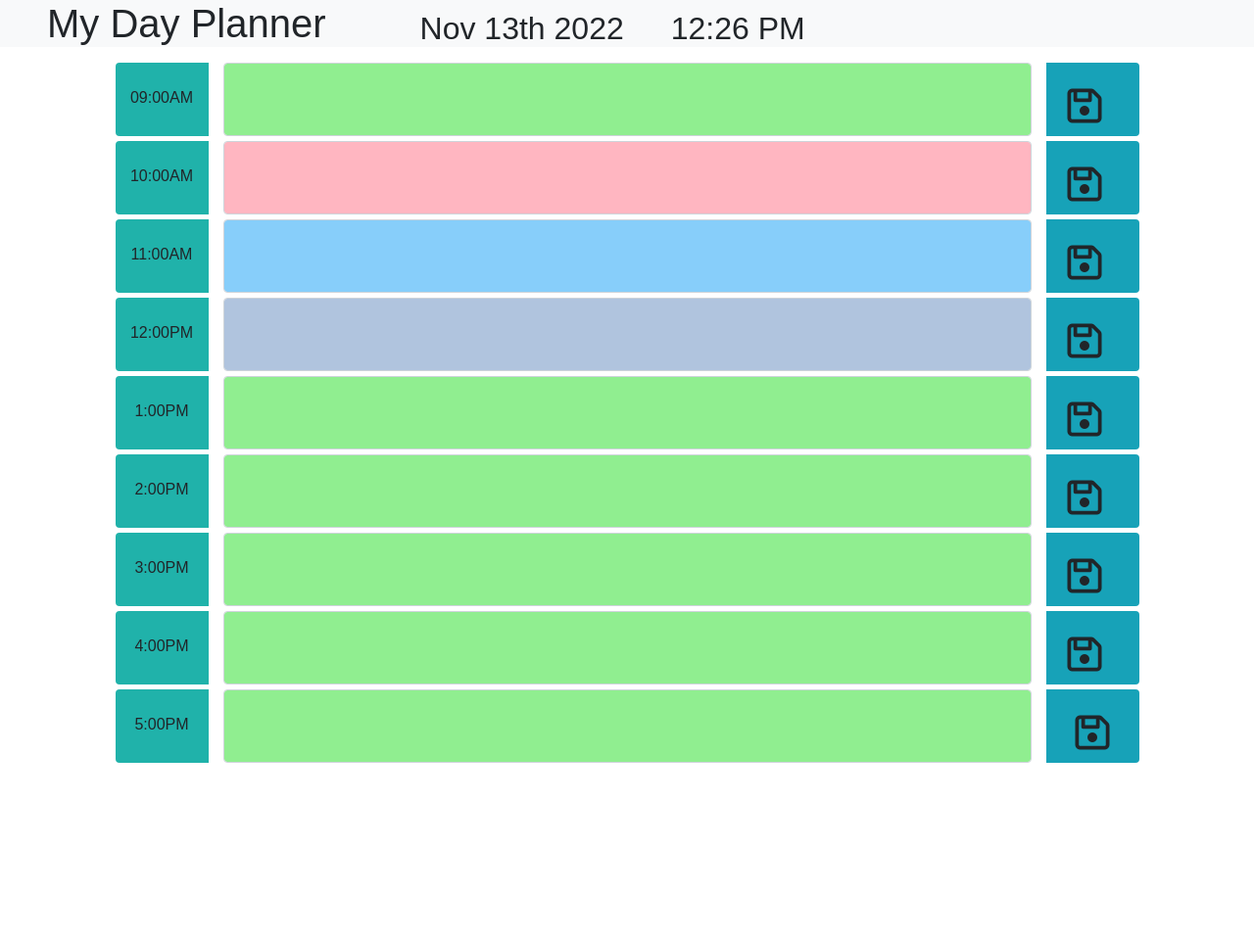
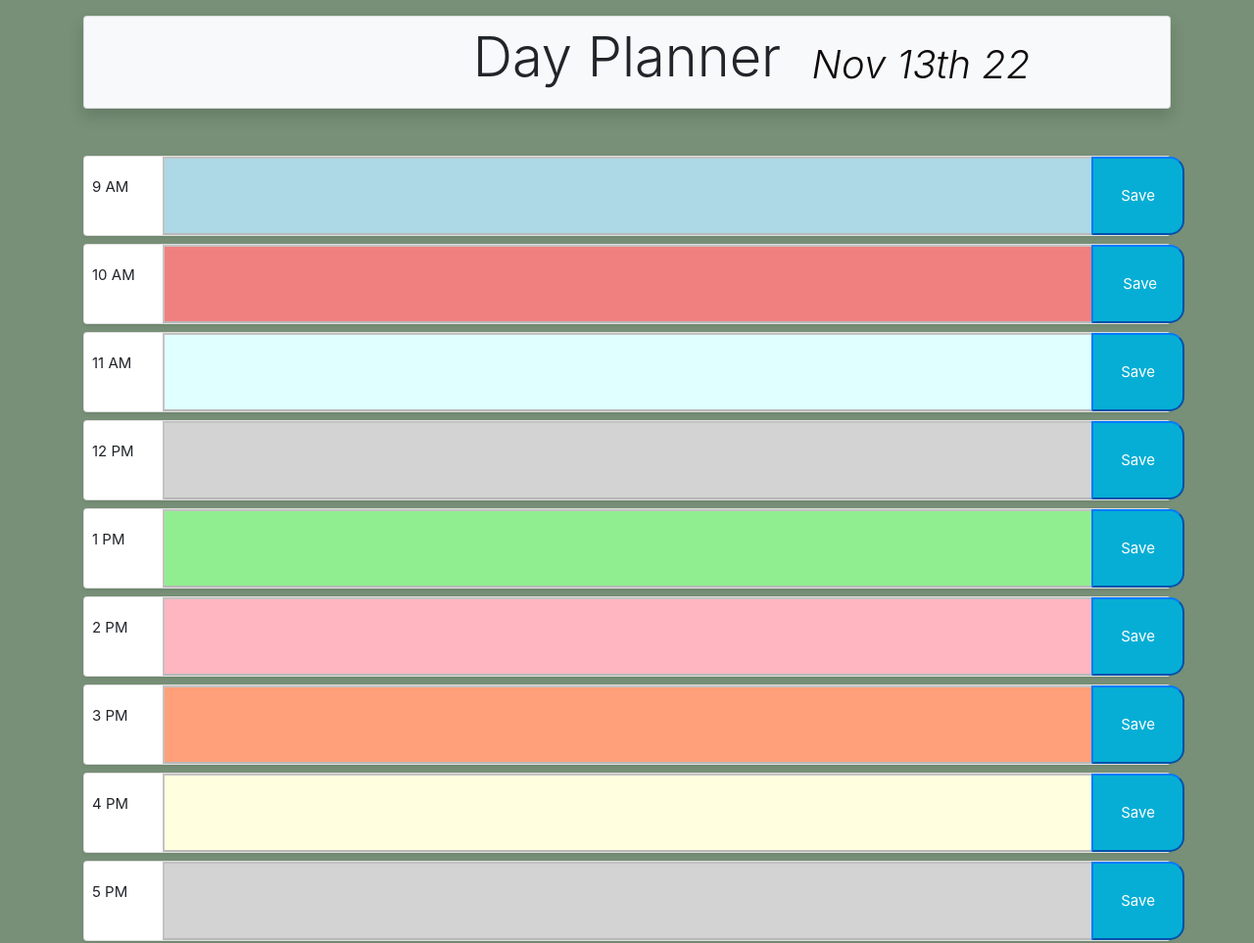
Before and after one commit to Thair-i/Day-plsnner, a plain HTML site: page index.html in a window 1280 px wide. Shown: the whole page at 98% size. Before the commit the page ends 800 px from the top, so only its background shows below. Drawn offline with nearby package versions, Linux system fonts and the light colour scheme.

Commit message:
change my index and js file

```diff
--- a/assets/script.js
+++ b/assets/script.js
@@ -1,168 +1,40 @@
-//start with setting the date and time
+var date = moment().format("MMM Do YY");
+$("#currentDay").append(date);
 
-$('#top-date').text(moment().format("MMM Do YYYY"))
-$('#top-time').text(moment().format('LT'))
+$(".rowBtn").on("click", function() {
+    var timeOfday = $(this).parent().attr("id");
+    var textContent = $("input").val().trim();
 
-//reloading time and date every second
-setInterval(function( ){
-
-$('#top-date').text(moment().format("MMM Do YYYY"))
-$('#top-time').text(moment().format('LT'))
-}, 1000)
-
-//setting local storage
-$('#text1').val(localStorage.text1)
-$('#text2').val(localStorage.text2)
-$('#text3').val(localStorage.text3)
-$('#text4').val(localStorage.text4)
-$('#text5').val(localStorage.text5)
-$('#text6').val(localStorage.text6)
-$('#text7').val(localStorage.text7)
-$('#text8').val(localStorage.text8)
-$('#text9').val(localStorage.text9)
-
-//saving input
-$('#save1').on('click', function(){
-    localStorage.text1 = $('#text1').val()
-})
-
-$('#save2').on('click', function(){
-    localStorage.text2 = $('#text2').val()
-})
-
-$('#save3').on('click', function(){
-    localStorage.text3 = $('#text3').val()
-})
-
-$('#save4').on('click', function(){
-    localStorage.text4 = $('#text4').val()
-})
-
-$('#save5').on('click', function(){
-    localStorage.text5 = $('#text5').val()
-})
-
-$('#save6').on('click', function(){
-    localStorage.text6 = $('#text6').val()
-})
-
-$('#save7').on('click', function(){
-    localStorage.text7 = $('#text7').val()
-})
-
-$('#save8').on('click', function(){
-    localStorage.text8 = $('#text8').val()
-})
-
-$('#save9').on('click', function(){
-    localStorage.text9 = $('#text9').val()
-})
-
-if (moment().hour() == 9 ) {
-    $('#text1').attr('style', 'background-color: lightblue;')
-}
-
-if (moment().hour() > 9 ) {
-    $('#text1').attr('style', 'background-color: lightgreen;')
-}
-
-if (moment().hour() < 9 ) {
-    $('#text1').attr('style', 'background-color: lightcyan;')
-}
+    localStorage.setItem(timeOfday, textContent);
+    console.log(timeOfday, textContent);
+});
 
 
-if (moment().hour() == 10 ) {
-    $('#text2').attr('style', 'background-color: lightgrey;')
-}
+//-------Getting individual childern and setting to parent-----//
+  $("#9am").children("input").val(localStorage.getItem("9am"));
 
-if (moment().hour() > 10 ) {
-    $('#text2').attr('style', 'background-color: lightpink;')
-}
+  $("#10am").children("input").val(localStorage.getItem("10am"));
 
-if (moment().hour() < 10 ) {
-    $('#text2').attr('style', 'background-color: lightsalmon;')
-}
+  $("#11am").children("input").val(localStorage.getItem("11am"));
 
-if (moment().hour() == 11 ) {
-    $('#text3').attr('style', 'background-color: lightgreen;')
-}
+  $("#12pm").children("input").val(localStorage.getItem("12pm"));
 
-if (moment().hour() > 11 ) {
-    $('#text3').attr('style', 'background-color: lightskyblue;')
-}
+  $("#1pm").children("input").val(localStorage.getItem("1pm"));
 
-if (moment().hour() < 11 ) {
-    $('#text3').attr('style', 'background-color: lightslategrey;')
-}
+  $("#2pm").children("input").val(localStorage.getItem("2pm"));
 
-if (moment().hour() == 12 ) {
-    $('#text4').attr('style', 'background-color: lightsteelblue;')
-}
+  $("#3pm").children("input").val(localStorage.getItem("3pm"));
 
-if (moment().hour() > 12 ) {
-    $('#text4').attr('style', 'background-color: lightgreen;')
-}
+  $("#4pm").children("input").val(localStorage.getItem("4pm"));
 
-if (moment().hour() < 12 ) {
-    $('#text4').attr('style', 'background-color: lightgreen;')
-}
+  $("#5pm").children("input").val(localStorage.getItem("5pm"));
 
-if (moment().hour() == 13 ) {
-    $('#text5').attr('style', 'background-color: lightgreen;')
-}
-
-if (moment().hour() > 13 ) {
-    $('#text5').attr('style', 'background-color: lightgreen;')
-}
-
-if (moment().hour() < 13 ) {
-    $('#text5').attr('style', 'background-color: lightgreen;')
-}
-
-if (moment().hour() == 14 ) {
-    $('#text6').attr('style', 'background-color: lightgreen;')
-}
-
-if (moment().hour() > 14 ) {
-    $('#text6').attr('style', 'background-color: lightgreen;')
-}
-
-if (moment().hour() < 14 ) {
-    $('#text6').attr('style', 'background-color: lightgreen;')
-}
-
-if (moment().hour() == 15 ) {
-    $('#text7').attr('style', 'background-color: lightgreen;')
-}
-
-if (moment().hour() > 15 ) {
-    $('#text7').attr('style', 'background-color: lightgrey;')
-}
-
-if (moment().hour() < 15 ) {
-    $('#text7').attr('style', 'background-color:lightgreen;')
-}
-
-if (moment().hour() == 16 ) {
-    $('#text8').attr('style', 'background-color: lightgreen;')
-}
-
-if (moment().hour() > 16 ) {
-    $('#text8').attr('style', 'background-color: lightgreen;')
-}
-
-if (moment().hour() < 16 ) {
-    $('#text8').attr('style', 'background-color: lightgreen;')
-}
-
-if (moment().hour() == 17 ) {
-    $('#text9').attr('style', 'background-color: lightgreen;')
-}
-
-if (moment().hour() > 17 ) {
-    $('#text9').attr('style', 'background-color: lightgreen;')
-}
-
-if (moment().hour() < 17 ) {
-    $('#text9').attr('style', 'background-color: lightgreen;')
-}
+$('#9').attr('style', 'background-color: lightblue;')
+$('#10').attr('style', 'background-color: lightcoral;')
+$('#11').attr('style', 'background-color: lightcyan;')
+$('#12').attr('style', 'background-color: lightgray;')
+$('#13').attr('style', 'background-color: lightgreen;')
+$('#14').attr('style', 'background-color: lightpink;')
+$('#15').attr('style', 'background-color: lightsalmon;')
+$('#16').attr('style', 'background-color: lightyellow;')
+$('#17').attr('style', 'background-color: lightsteelbue;')
--- a/assets/style.css
+++ b/assets/style.css
@@ -1,26 +1,49 @@
 body {
-    font-family: "Ubuntu", sans-serif;
-    height: 100%;
-    width: 100%;
+    font-size: 15px;
+    line-height: 1;
+    background-color:rgb(119, 144, 119) ;
+  }
+.lead {
+  margin-left: 600px;
+  font-size: 40px;
+  margin-top: -5%;
+  color:rgba(5, 0, 0, 0.955) ;
+  font-style:oblique;
+}
+
+  .col-10 {
+      background: lightgray;
+      border: 10px;
+      resize: 10px;
+      color: #000000;
+      border-left: 2px solid rgb(196, 194, 194);
+      border-top: 2px solid rgb(196, 194, 194);
+      border-bottom: 2px solid rgb(184, 184, 184);
+      padding: 10px;
+      white-space: pre-wrap;
   }
 
-  .container-fluid {
-    font-family: "Ubuntu", sans-serif;
+  .row {
+    white-space: pre-wrap;
+    height: 80px;
   }
 
-  .rows {
-    height: 75px;
-    margin-bottom: 5px;
-    text-align: center;
+  #time {
+    padding: 23px;
+    border-top-left-radius: 15px;
+    border-bottom-left-radius: 15px;
   }
 
-  .col1 {
-    background-color: lightseagreen;
-    font-family: "Ubuntu", sans-serif;
-    padding: 0;
+
+  .hour {
+    background-color: #148f2e;
+    color: #000000;
   }
 
-  .col2 {
-    height: 75px;
-    font-size: 20px;
+  .rowBtn {
+    border-top-right-radius: 15px;
+    border-bottom-right-radius: 15px;
+    background-color: #06AED5;
+    color: white;
+
   }
--- a/index.html
+++ b/index.html
@@ -1,4 +1,4 @@
-<!DOCTYPE html>
+<!doctype html>
 <html lang="en">
   <head>
     <meta charset="UTF-8" />
@@ -12,182 +12,82 @@
       integrity="sha384-Vkoo8x4CGsO3+Hhxv8T/Q5PaXtkKtu6ug5TOeNV6gBiFeWPGFN9MuhOf23Q9Ifjh"
       crossorigin="anonymous"
     />
-
-    <script
-      src="https://kit.fontawesome.com/09df56e628.js"
-      crossorigin="anonymous"
-    ></script>
     <link rel="stylesheet" href="assets/style.css" />
     <title>My Day Planner</title>
   </head>
+
   <body>
-    <nav class="bg-light container-fluid">
-      <div class="row">
-        <span class="mb-0 ml-5 mr-5 h1 align-self-start">My Day Planner</span>
-        <br />
-        <span class="mb-0 h2 ml-5 mt-1 align-self-end" id="top-date"></span>
-        <span
-          class="mb-0 mr-5 ml-5 h2 mt-1 align-self-end"
-          id="top-time"
-        ></span>
+      <div class="container">
+        <header class="card text-center shadow p-2 mb-5 mt-3 bg-light rounded">
+          <h1 class="display-4">Day Planner</h1>
+          <p id="currentDay" class="lead"></p>
+        </header>
+       <div class="card shadow-sm mb-2">
+          <div class="row justify-content" id="9am">
+          <p id="time" class="text-body col-1">9 AM </p>
+          <input type="text" id="9" class="col-10">
+          <button class="rowBtn btn-primary col-1">Save</button>
+          </div>
       </div>
-    </nav>
-
-    <div class="container">
-      <div class="row rows mt-3 justify-content-center">
-        <div class="col-2 col-md-1 col1 rounded-left pt-4" id="time1">
-          09:00AM
-        </div>
-
-        <div class="col-6 col-md-9">
-          <input
-            type="text"
-            class="form-control col2 text-left pt-4"
-            id="text1"
-          />
-        </div>
-
-        <div class="col-2 col-md-1 col3 bg-info rounded-right">
-          <i class="far fa-save text-black h1 pr-3 pt-4" id="save1"></i>
+      <div class="card shadow-sm mb-2">
+        <div class="row" id="10am">
+        <p id="time" class="text-body col-1">10 AM </p>
+        <input type="text" id="10" class="col-10">
+        <button class="rowBtn btn-primary col-1"> Save</button>
         </div>
       </div>
-      <div class="row rows justify-content-center">
-        <div class="col-2 col-md-1 col1 rounded-left pt-4" id="time2">
-          10:00AM
-        </div>
-
-        <div class="col-6 col-md-9">
-          <input
-            type="text"
-            class="form-control col2 text-left pt-4"
-            id="text2"
-          />
-        </div>
-
-        <div class="col-2 col-md-1 col3 bg-info rounded-right">
-          <i class="far fa-save text-black h1 pr-3 pt-4" id="save2"></i>
+      <div class="card shadow-sm mb-2">
+        <div class="row" id="11am">
+        <p id="time" class=" text-body col-1">11 AM</p>
+        <input type="text" id="11" class="col-10">
+        <button class="rowBtn btn-primary col-1">Save</button>
         </div>
       </div>
-      <div class="row rows justify-content-center">
-        <div class="col-2 col-md-1 col1 rounded-left pt-4" id="time3">
-          11:00AM
-        </div>
-
-        <div class="col-6 col-md-9">
-          <input
-            type="text"
-            class="form-control col2 text-left pt-4"
-            id="text3"
-          />
-        </div>
-
-        <div class="col-2 col-md-1 col3 bg-info rounded-right">
-          <i class="far fa-save text-black h1 pr-3 pt-4" id="save3"></i>
+      <div class="card shadow-sm mb-2">
+        <div class="row" id="12pm">
+        <p id="time" class="text-body col-1">12 PM</p>
+        <input type="text" id="12" class="col-10">
+        <button class="rowBtn btn-primary col-1">Save</button>
         </div>
       </div>
-      <div class="row rows justify-content-center">
-        <div class="col-2 col-md-1 col1 rounded-left pt-4" id="time4">
-          12:00PM
-        </div>
-
-        <div class="col-6 col-md-9">
-          <input
-            type="text"
-            class="form-control col2 text-left pt-4"
-            id="text4"
-          />
-        </div>
-
-        <div class="col-2 col-md-1 col3 bg-info rounded-right">
-          <i class="far fa-save text-black h1 pr-3 pt-4" id="save4"></i>
+      <div class="card shadow-sm mb-2">
+        <div class="row" id="1pm">
+        <p id="time" class="text-body col-1">1 PM</p>
+        <input type="text" id="13" class="col-10" placeholder=>
+        <button class="rowBtn btn-primary col-1">Save</button>
         </div>
       </div>
-      <div class="row rows justify-content-center">
-        <div class="col-2 col-md-1 col1 rounded-left pt-4" id="time5">
-          1:00PM
-        </div>
-
-        <div class="col-6 col-md-9">
-          <input
-            type="text"
-            class="form-control col2 text-left pt-4"
-            id="text5"
-          />
-        </div>
-
-        <div class="col-2 col-md-1 col3 bg-info rounded-right">
-          <i class="far fa-save text-black h1 pr-3 pt-4" id="save5"></i>
+      <div class="card shadow-sm mb-2">
+        <div class="row" id="2pm">
+        <p id="time" class="text-body col-1">2 PM</p>
+        <input type="text" id="14" class="col-10" placeholder=>
+        <button class="rowBtn btn-primary col-1">Save</button>
         </div>
       </div>
-      <div class="row rows justify-content-center">
-        <div class="col-2 col-md-1 col1 rounded-left pt-4" id="time6">
-          2:00PM
-        </div>
-
-        <div class="col-6 col-md-9">
-          <input
-            type="text"
-            class="form-control col2 text-left pt-4"
-            id="text6"
-          />
-        </div>
-
-        <div class="col-2 col-md-1 col3 bg-info rounded-right">
-          <i class="far fa-save text-black h1 pr-3 pt-4" id="save6"></i>
+      <div class="card shadow-sm mb-2">
+        <div class="row" id="3pm">
+          <p id="time" class="text-body col-1">3 PM</p>
+          <input type="text" id="15" class="col-10">
+          <button class="rowBtn btn-primary col-1">Save</button>
         </div>
       </div>
-      <div class="row rows justify-content-center">
-        <div class="col-2 col-md-1 col1 rounded-left pt-4" id="time7">
-          3:00PM
-        </div>
-
-        <div class="col-6 col-md-9">
-          <input
-            type="text"
-            class="form-control col2 text-left pt-4"
-            id="text7"
-          />
-        </div>
-
-        <div class="col-2 col-md-1 col3 bg-info rounded-right">
-          <i class="far fa-save text-black h1 pr-3 pt-4" id="save7"></i>
+      <div class="card shadow-sm mb-2">
+        <div class="row" id="4pm">
+          <p id="time" class="text-body col-1">4 PM</p>
+          <input type="text" id="16" class="col-10">
+          <button class="rowBtn btn-primary col-1">Save</button>
         </div>
       </div>
-      <div class="row rows justify-content-center">
-        <div class="col-2 col-md-1 col1 rounded-left pt-4" id="time8">
-          4:00PM
-        </div>
-
-        <div class="col-6 col-md-9">
-          <input
-            type="text"
-            class="form-control col2 text-left pt-4"
-            id="text8"
-          />
-        </div>
-
-        <div class="col-2 col-md-1 col3 bg-info rounded-right">
-          <i class="far fa-save text-black h1 pr-3 pt-4" id="save8"></i>
+       <div class="card shadow-sm mb-2">
+        <div class="row" id="5pm">
+        <p id="time" class="text-body col-1">5 PM</p>
+        <input type="text" id="17" class="col-10">
+        <button class="rowBtn btn-primary col-1">Save</button>
         </div>
       </div>
-      <div class="row rows justify-content-center">
-        <div class="col-2 col-md-1 col1 rounded-left pt-4" id="time9">
-          5:00PM
-        </div>
+  <script src="assets/script.js"></script>
+    <script src="https://code.jquery.com/jquery-3.3.1.slim.min.js" integrity="sha384-q8i/X+965DzO0rT7abK41JStQIAqVgRVzpbzo5smXKp4YfRvH+8abtTE1Pi6jizo" crossorigin="anonymous"></script>
 
-        <div class="col-6 col-md-9">
-          <input
-            type="text"
-            class="form-control col2 text-left pt-4"
-            id="text9"
-          />
-        </div>
 
-        <div class="col-2 col-md-1 col3 bg-info rounded-right">
-          <i class="far fa-save text-black h1 pr- pt-4" id="save9"></i>
-        </div>
-      </div>
-    </div>
-    <script src="assets/script.js"></script>
   </body>
 </html>
```
Also changed, not shown: images/Screen Shot 2022-11-03 at 4.19.57 PM.png (deleted), images/Screen Shot 2022-11-13 at 4.21.02 AM.png (added), 1 other file.
